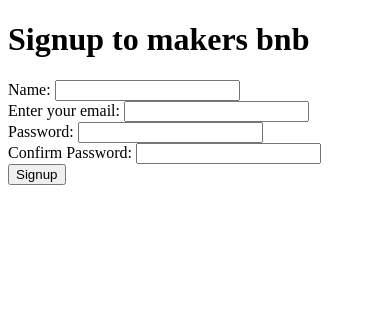
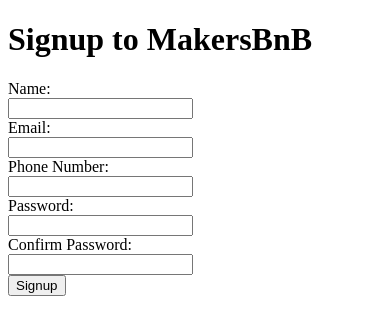
Before and after one commit to codehath/makers-bnb, a Flask app: page /signup in a window 390 px wide. Shown: the top 335 px of the page. Run offline with Flask 3, Linux system fonts and the light colour scheme; parts of the project's set-up code (start-up, migrations or seed data) failed here and were passed over.

Commit message:
# Fixed formatting of /login, /signup and /error routes. Added phone number input to /signup route.

```diff
--- a/app.py
+++ b/app.py
@@ -1,19 +1,18 @@
 import os, datetime
 from flask import Flask, request, render_template, redirect, url_for
 from lib.database_connection import get_flask_database_connection
+# from flask_login import LoginManager
+# from peewee import DoesNotExist
 
 from creds import *
 from lib.person import *
 from lib.availability import *
 from lib.booking import *
 from lib.space import *
-from peewee import DoesNotExist
-from flask_login import LoginManager
 
 
 # Create a new Flask app
 app = Flask(__name__)
-
 
 # Define your Peewee database instance
 db = PostgresqlDatabase(
@@ -35,11 +34,11 @@
 # Returns the homepage
 # Try it:
 #   ; open http://localhost:5000/index
-@app.route("/index", methods=["GET"])
+@app.route("/", methods=["GET"])
 def get_index():
-    return render_template("index.html")
+    return redirect("/login")
 
-#SIGNUP ROUTES
+# SIGNUP ROUTES
 @app.route("/signup", methods=["GET"])
 def get_signup():
     return render_template("signup.html")
@@ -48,6 +47,7 @@
 def post_signup():
     name = request.form['name']
     email = request.form['email']
+    number = request.form['number']
     password = request.form['password']
     if password != request.form['confirm_password']:
         return f"Passwords do not match. Please try again."
@@ -56,7 +56,7 @@
         Person.create(name=name, email=email, password=password)
         return redirect("/login")
 
-#LOGIN ROUTES
+# LOGIN ROUTES
 @app.route("/login", methods=["GET"])
 def get_login():
     return render_template("login.html")
--- a/templates/error.html
+++ b/templates/error.html
@@ -4,13 +4,13 @@
     <meta charset="UTF-8">
     <meta name="viewport" content="width=device-width, initial-scale=1.0">
     <title>Error</title>
-    <h1>Error Page</h1>
+    <h1>Error</h1>
     <p>{{ message }}</p>
 
     <script>
         // Redirect back to Login after 3 seconds
         setTimeout(function() {
-            window.location.href = 'http://localhost:5000/login';
+            window.location.href = '/login';
         }, 3000);
     </script>
 
--- a/templates/login.html
+++ b/templates/login.html
@@ -6,11 +6,11 @@
     <title>Document</title>
 </head>
 <body>
-    <h1>Login to MakersBnb</h1>
+    <h1>Login to MakersBnB</h1>
     <form action="/login" class="login" method="POST">
-            <label for="email">Enter your email:</label>
+            <label for="email">Email:</label> <br>
             <input type="email" id="email" name="email"> <br>
-            <label for="password">Password:</label>
+            <label for="password">Password:</label> <br>
             <input type="password" id="password" name="password"><br>
             <button>Login</button>
 
--- a/templates/signup.html
+++ b/templates/signup.html
@@ -6,16 +6,18 @@
     <title>Feel at home, anywhere</title>
 </head>
 <body>
-    <h1> Signup to makers bnb</h1>
+    <h1>Signup to MakersBnB</h1>
     <form action="/signup" class="signup" method="POST">
-        <label for="name">Name:</label>
+        <label for="name">Name:</label> <br>
         <input type="text" id="name" name="name"> <br>
-        <label for="email">Enter your email:</label>
+        <label for="email">Email:</label> <br>
         <input type="email" id="email" name="email"> <br>
-        <label for="password">Password:</label>
+        <label for="number">Phone Number:</label> <br>
+        <input type="tel" id="number" name="number" pattern="[0-9]{11}"> <br>
+        <label for="password">Password:</label> <br>
         <input type="password" id="password" name="password"> <br>
-        <label for="confirm_password">Confirm Password:</label>
-        <input type="password" id="confirm_password" name="confirm_password" required>
+        <label for="confirm_password">Confirm Password:</label> <br>
+        <input type="password" id="confirm_password" name="confirm_password" required> <br>
         <button>Signup</button>
 
     </form>
```
